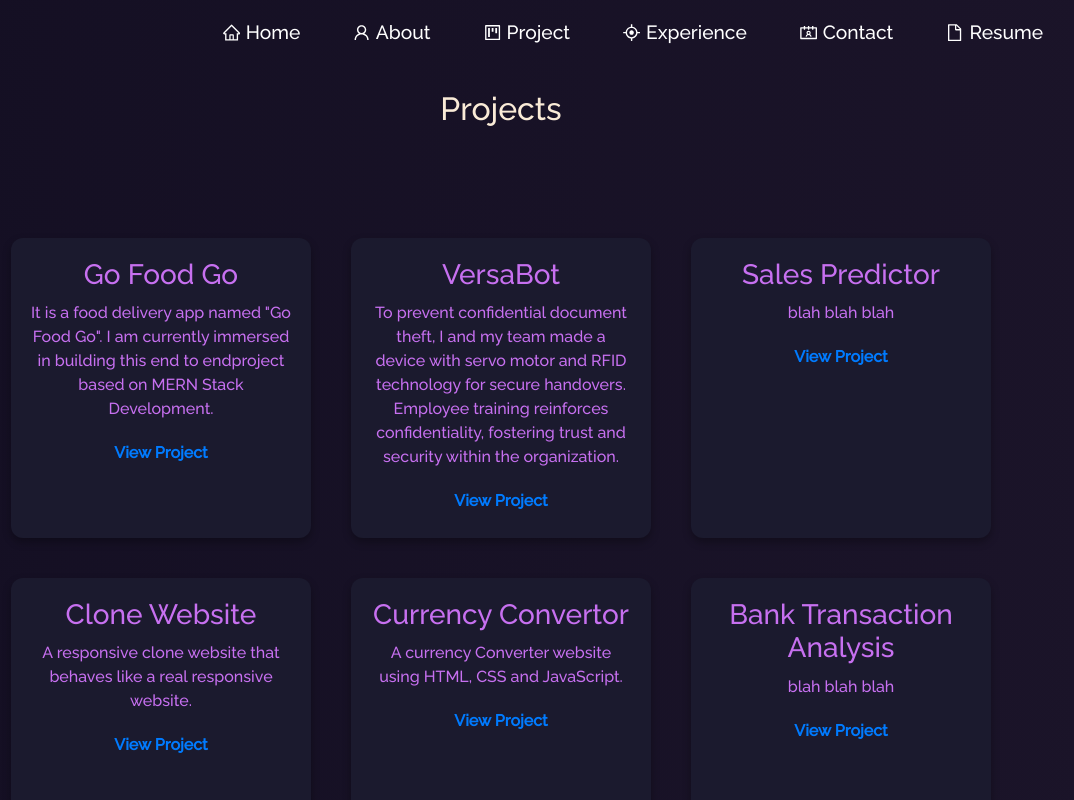
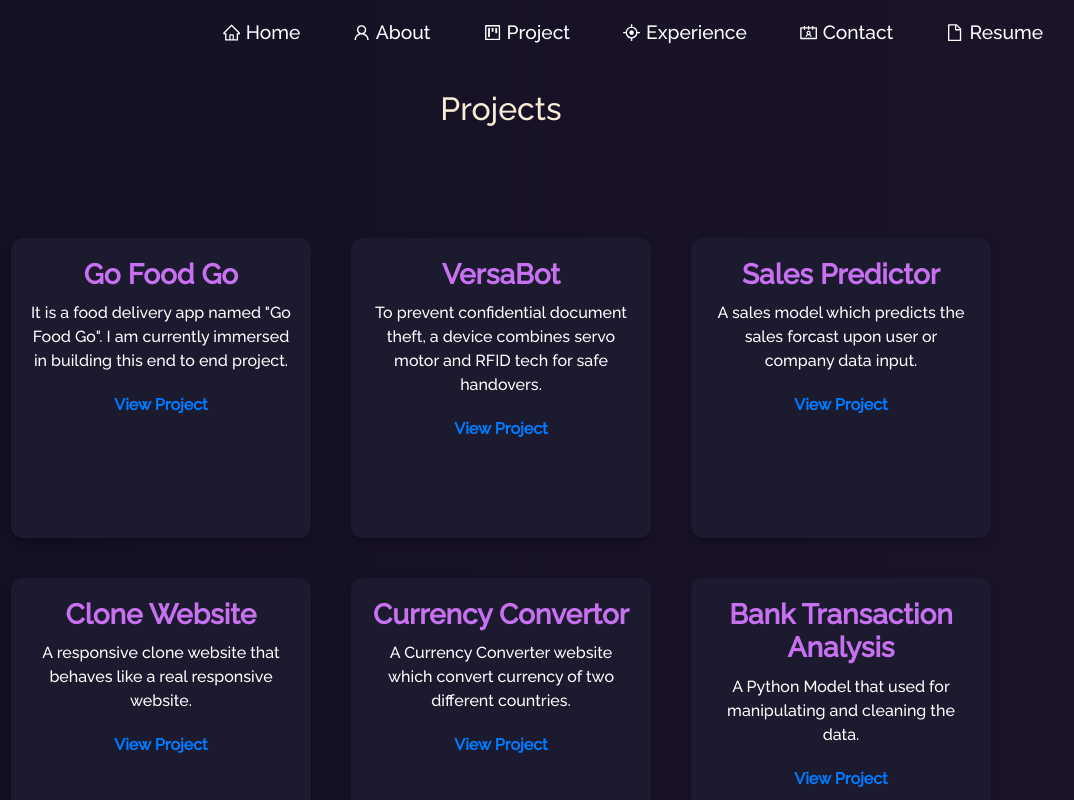
Before and after one commit to ishikasingh21/Ishika-Portfolio-main, a React (Create React App) app: page /project in a window 1280 px wide. Shown: the top 800 px of the page, without its empty margins (139-1213 px from the left). Built offline with nearby package versions, Linux system fonts and the light colour scheme.

Commit message:
pro css and js, contact.css experience.js

```diff
--- a/src/components/Contact.css
+++ b/src/components/Contact.css
@@ -54,7 +54,7 @@ button {
   padding: 10px 20px;
   background-color: #be50f4;
   color: #fff;
-  border: none;
+  border: 20px;
   border-radius: 5px;
   cursor: pointer;
 }
--- a/src/components/Experience.js
+++ b/src/components/Experience.js
@@ -24,7 +24,6 @@ const Experience = () => {
       </VerticalTimelineElement>
     ))}
   </VerticalTimeline>
-
   );
 };
 
--- a/src/components/Project.css
+++ b/src/components/Project.css
@@ -31,10 +31,12 @@
 
 .project-card h3 {
   margin-bottom: 10px;
+  font-weight: bold;
 }
 
 .project-card p {
   margin-bottom: 20px;
+  color: white;
 }
 
 .project-card a {
--- a/src/components/Project.js
+++ b/src/components/Project.js
@@ -6,17 +6,17 @@ import './Project.css';
 const projects = [
   {
     title: 'Go Food Go',
-    description: 'It is a food delivery app named "Go Food Go". I am currently immersed in building this end to endproject based on MERN Stack Development.',
+    description: 'It is a food delivery app named "Go Food Go". I am currently immersed in building this end to end project.',
     link: 'https://github.com/ishikasingh21/mernapp',
   },
   {
     title: 'VersaBot',
-    description: 'To prevent confidential document theft, I and my team made a device with servo motor and RFID technology for secure handovers. Employee training reinforces confidentiality, fostering trust and security within the organization.',
+    description: 'To prevent confidential document theft, a device combines servo motor and RFID tech for safe handovers.',
     link: 'www.google.com',
   },
   {
     title: 'Sales Predictor',
-    description: 'blah blah blah',
+    description: 'A sales model which predicts the sales forcast upon user or company data input.',
     link: 'https://github.com/ishikasingh21/Sales-predictor',
   },
   {
@@ -26,17 +26,17 @@ const projects = [
   },
   {
     title: 'Currency Convertor',
-    description: 'A currency Converter website using HTML, CSS and JavaScript.',
+    description: 'A Currency Converter website which convert currency of two different countries.',
     link: 'https://github.com/ishikasingh21/Currency-Converter',
   },
   {
     title: 'Bank Transaction Analysis',
-    description: 'blah blah blah',
+    description: 'A Python Model that used for manipulating and cleaning the data.',
     link: 'https://github.com/ishikasingh21/datacleaning-project-1',
   },
   {
     title: 'Plant Disease Detection',
-    description: 'blah blah blah',
+    description: 'A machine learning model that classifies the potato leaf as healthy or affected by either late or early blight.',
     link: 'https://github.com/ishikasingh21/Plant-Disease-detection',
   },
 ];
```
